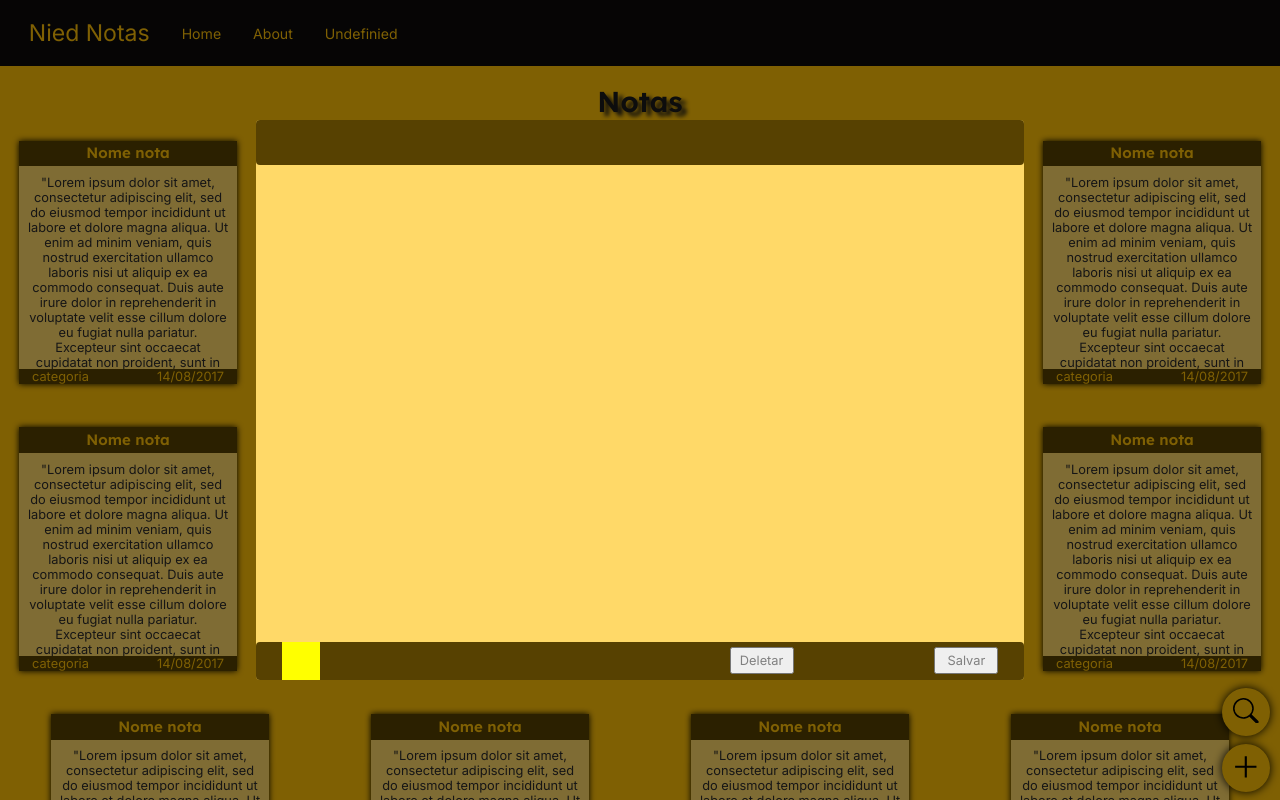
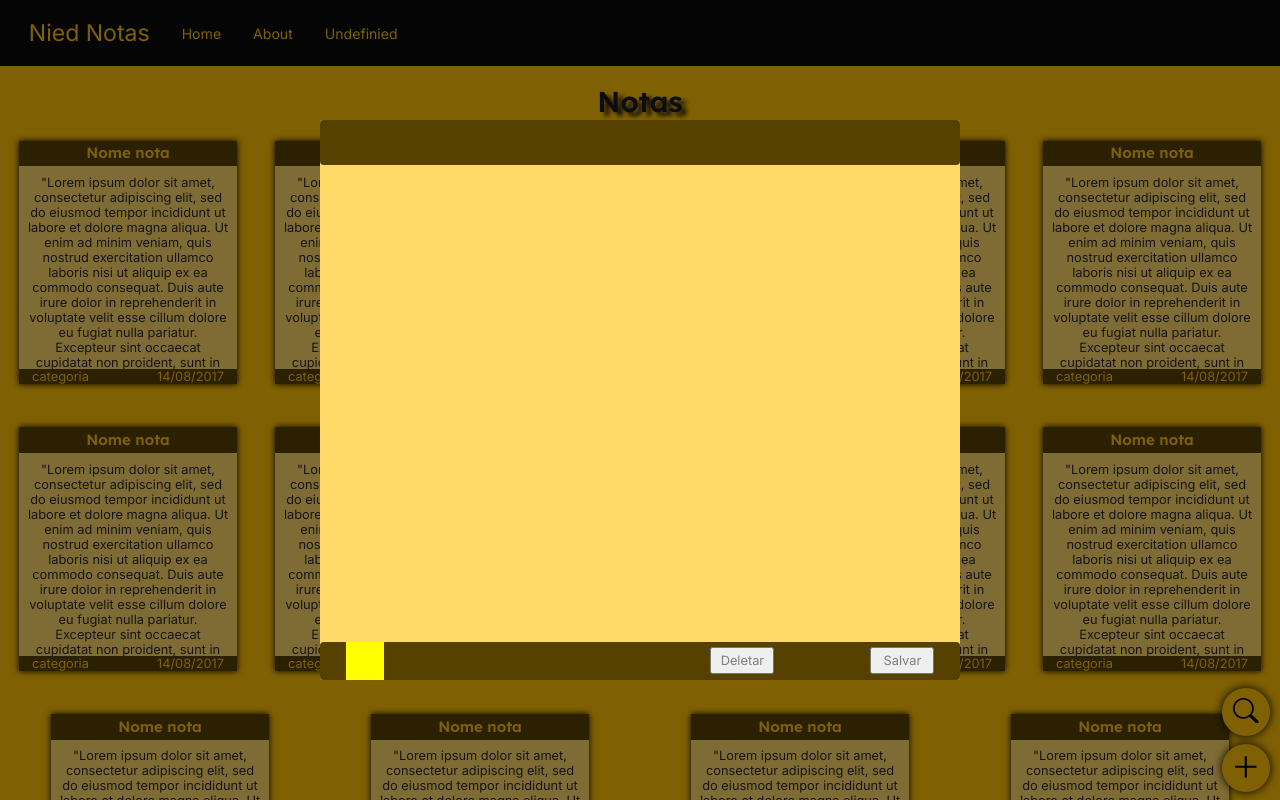
Before and after one commit to Viserion10/Nied-Notas, a Next.js app: page / in a window 1280 px wide. Shown: the top 800 px of the page. Built offline with nearby package versions, Linux system fonts and the light colour scheme.

Commit message:
tamanho modal

```diff
--- a/src/components/Modal/styles.module.scss
+++ b/src/components/Modal/styles.module.scss
@@ -15,13 +15,14 @@
 .modal {
   background: #ffd968;
   height: 70vh;
-  width: 60vw;
+  width: 50rem;
 
   border-radius: 4px;
 
   display: flex;
   flex-direction: column;
   justify-content: space-between;
+
 
   @media screen and (max-width: 600px) {
     width: 90vw;
```
